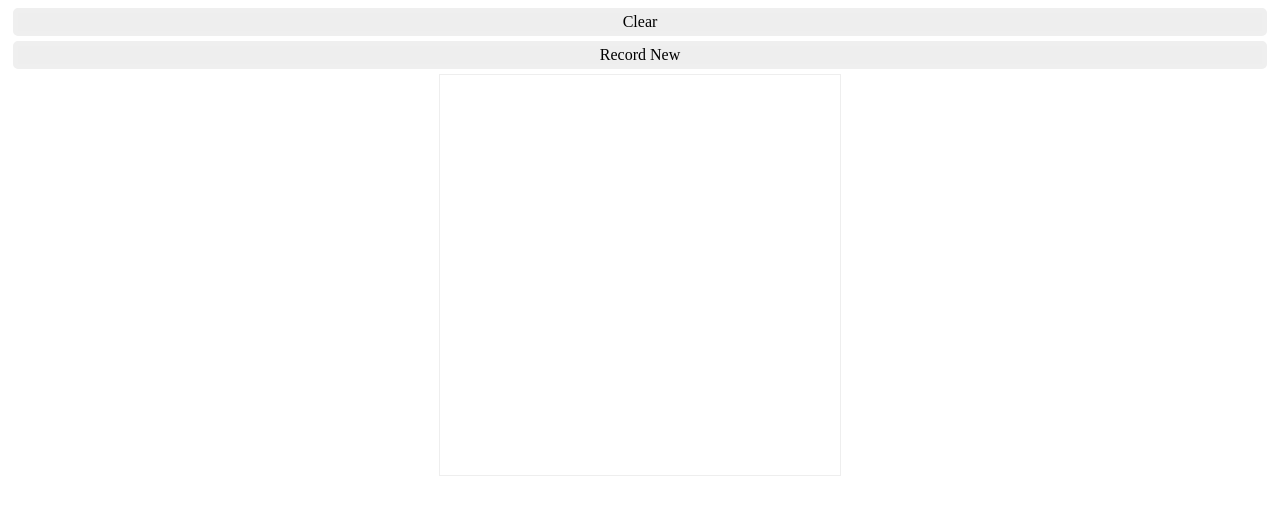
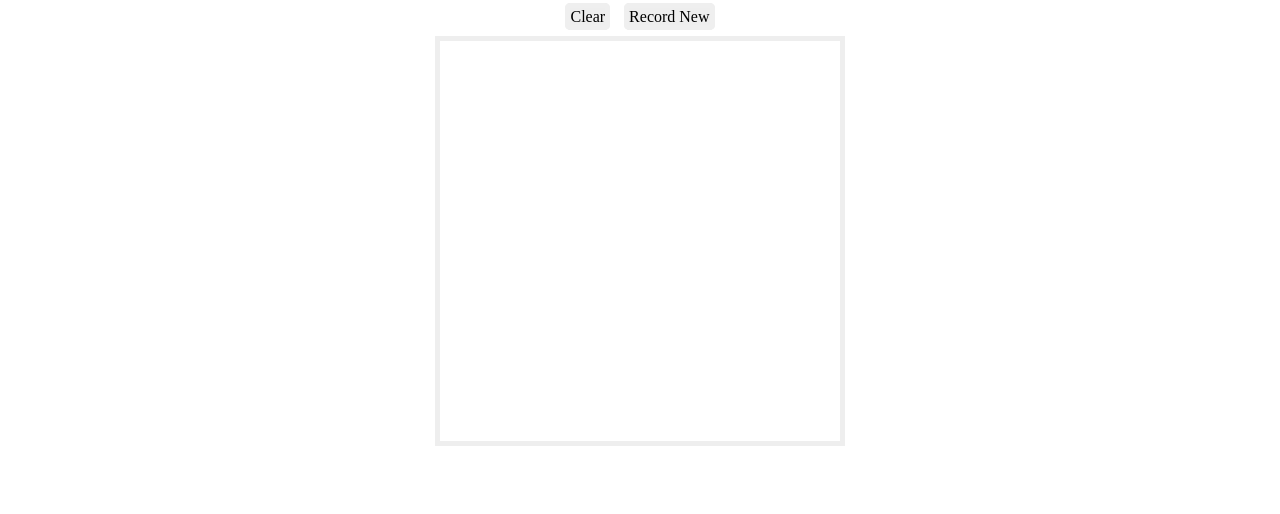
Before and after one commit to Super-Fluid/linguatron, a plain HTML site: page index.html in a window 1280 px wide. Drawn offline with nearby package versions, Linux system fonts and the light colour scheme.

Commit message:
fix menu, clear canvas button

```diff
--- a/index.html
+++ b/index.html
@@ -11,11 +11,9 @@
 <body>
 <div class='container main-container'>
 <div class='row'>
-<div class='col-sm-6'>
-<div class='top-menu-item' id='clear-button'>Clear</div>
-</div><!-- col -->
-<div class='col-sm-6' id='record-button'>
-<div class='top-menu-item'>Record New</div>
+<div class='col-sm-6' id='top-menu'>
+<span class='top-menu-item' id='clear-button'>Clear</span>
+<span class='top-menu-item'>Record New</span>
 </div><!-- col -->
 </div><!-- row -->
 <div class='row'>
--- a/main.css
+++ b/main.css
@@ -1,19 +1,24 @@
 #canvas {
     height:400px;
     width:400px;
-    border: 1px solid #eeeeee;
-    margin:0 auto 0 auto;
+    border: 5px solid #eeeeee;
+    margin:10px auto 0 auto;
 }
 
 #canvasDiv {
     text-align:center;
 }
 
-div.top-menu-item {
+span.top-menu-item {
     border: 5px solid #efefef;
     background-color:  #eeeeee;
     border-radius: 5px;
     margin: 5px;
+    text-align: center;
+    width:45%;
+}
+
+#top-menu {
     text-align: center;
 }
 
--- a/main.js
+++ b/main.js
@@ -7,6 +7,7 @@ var paint = false;
 $(document).ready(function() {
     $("#clear-button").on("click",function(){
         $("#selectWord").empty();
+        clearCanvas();
     });
 
     $("#record-button").on("click",function(){
```
